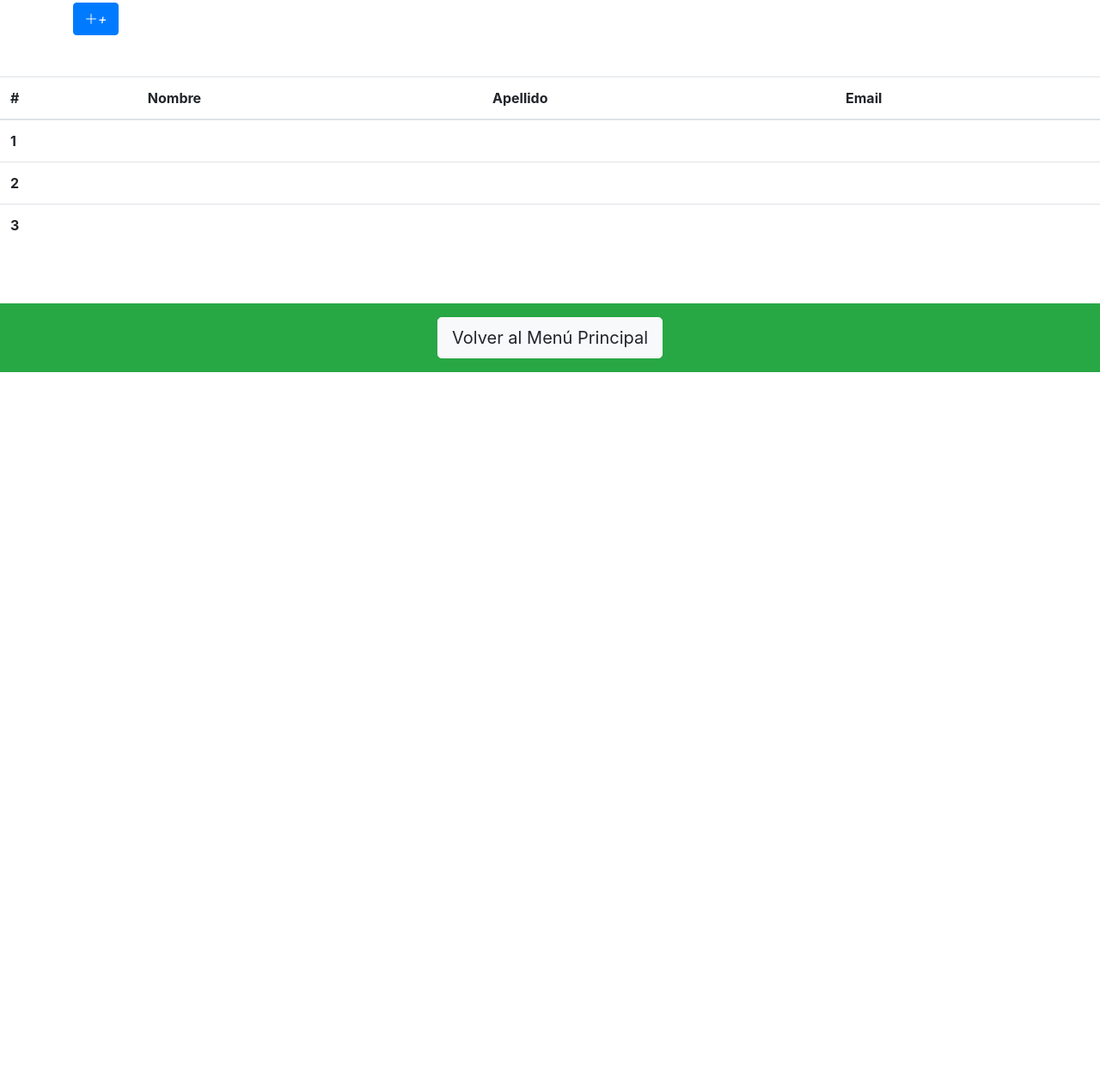
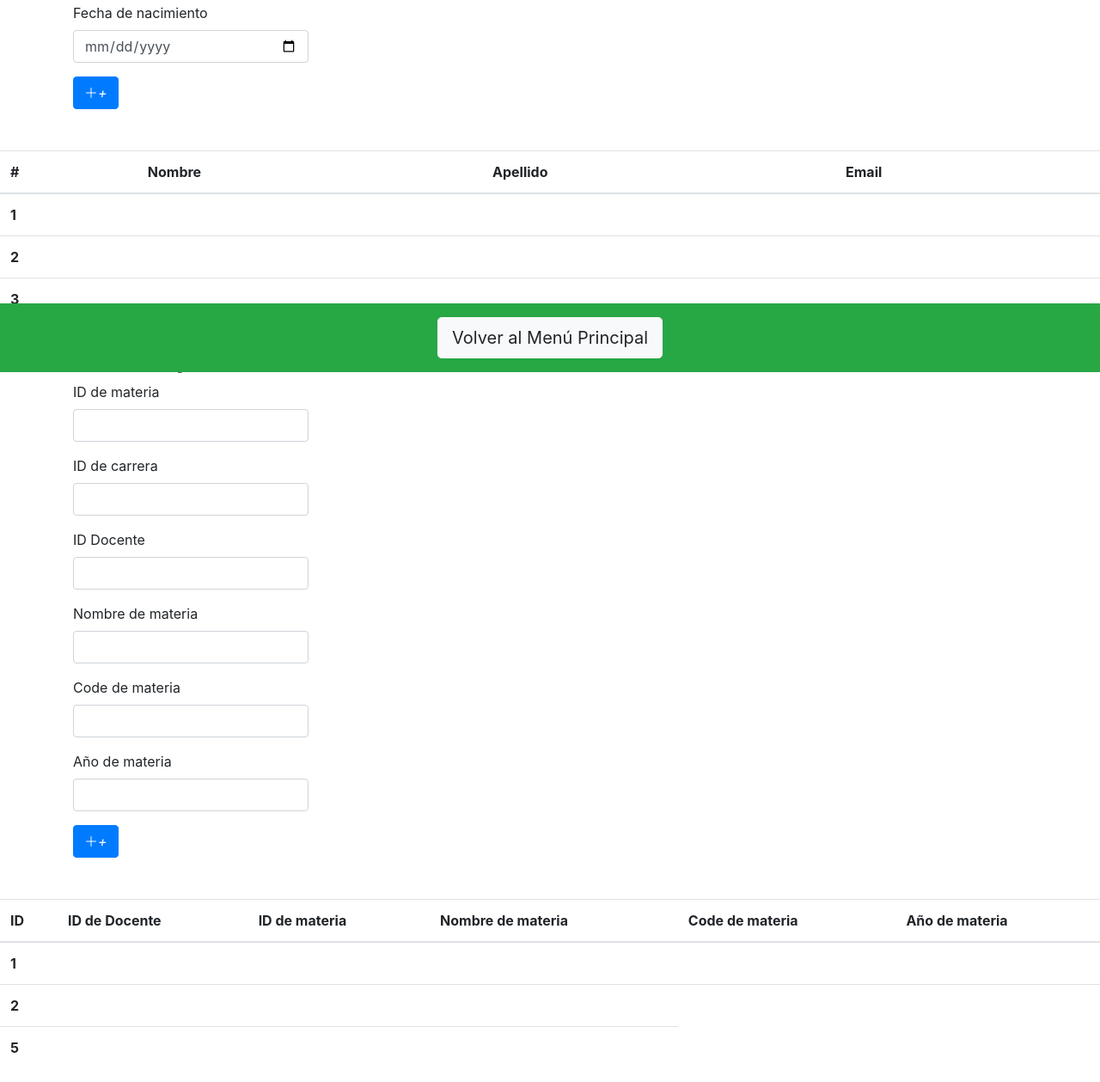
Before and after one commit to davihtd/DW2_TP, a plain HTML site: page CRUD tarea/indexmain.html in a window 1280 px wide. Shown: the part 367-1626 px from the top of the page at 86% size. Before the commit the page ends 800 px from the top, so only its background shows below. Drawn offline with nearby package versions, Linux system fonts and the light colour scheme; files that its build step writes are made by us from their sources; files whose address does not match are found by name.

Commit message:
tabla y crud de materias

```diff
--- a/CRUD tarea/indexmain.html
+++ b/CRUD tarea/indexmain.html
@@ -35,6 +35,10 @@
                   <label class="form-label">Email del Docente</label>
                   <input type="email" class="form-control" id="DOCE_EMAIL">
               </div>
+              <div class="mb-3">
+                <label class="form-label">Fecha de nacimiento</label>
+                <input type="date" class="form-control" id="DOCE_CUMPLE">
+            </div>
               <button type="submit" class="btn btn-primary">
                 <i class="bi bi-plus-lg bi-3x">+</i>
               </button>
@@ -72,7 +76,80 @@
     </tbody>
   </table>
 
-    <!-- Menu para volver al inicio -->
+  <div class="container">
+    <div class="container mb-5">
+      <h1>Crud para Materias</h1>
+        <div class="row">
+                <form>
+            <div class="mb-3">
+                <label class="form-label">ID de materia</label>
+                <input type="name" class="form-control" id="MAT_ID">
+
+            </div>
+            <div class="mb-3">
+                <label class="form-label">ID de carrera</label>
+                <input type="apellido" class="form-control" id="CARRE_ID">
+            </div>
+            <div class="mb-3">
+                <label class="form-label">ID Docente</label>
+                <input type="email" class="form-control" id="DOCEID">
+            </div>
+            <div class="mb-3">
+              <label class="form-label">Nombre de materia</label>
+              <input type="email" class="form-control" id="MAT_NAME">
+          </div>
+          <div class="mb-3">
+            <label class="form-label">Code de materia</label>
+            <input type="email" class="form-control" id="MATCODE">
+        </div>
+        <div class="mb-3">
+          <label class="form-label">Año de materia</label>
+          <input type="email" class="form-control" id="MAT_ANHO">
+      </div>
+            <button type="submit" class="btn btn-primary">
+              <i class="bi bi-plus-lg bi-3x">+</i>
+            </button>
+            </form>
+        </div>
+ </div>
+</div>
+<table class="table">
+  <thead>
+    <tr>
+      <th scope="col">ID</th>
+      <th scope="col">ID de Docente</th>
+      <th scope="col">ID de materia</th>
+      <th scope="col">Nombre de materia</th>
+      <th scope="col">Code de materia</th>
+      <th scope="col">Año de materia</th>
+    </tr>
+  </thead>
+  <tbody>
+    <tr>
+      <th scope="row">1</th>
+      <td> </td>
+      <td> </td>
+      <td> </td>
+      <td> </td>
+      <td> </td>
+    </tr>
+    <tr>
+      <th scope="row">2</th>
+      <td> </td>
+      <td> </td>
+      <td> </td>
+      <td> </td>
+      <td> </td>
+    </tr>
+    <tr>
+      <th scope="row">5</th>
+      <td colspan="2"> </td>
+      <td> </td>
+    </tr>
+  </tbody>
+</table>
+
+
     <div class="fixed-bottom bg-success text-white text-center p-3">
       <button class="btn btn-light btn-lg" onclick="volverAlMenu()">
         Volver al Menú Principal
```
